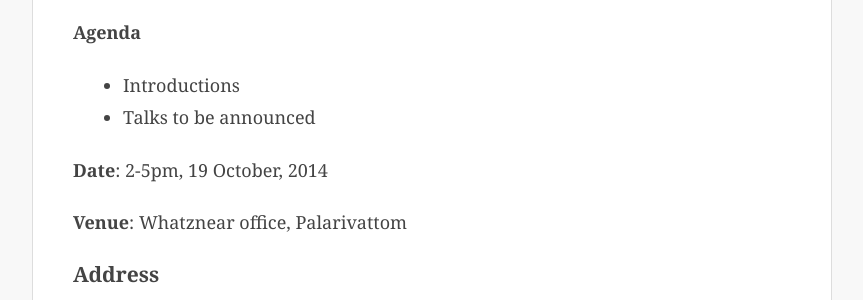
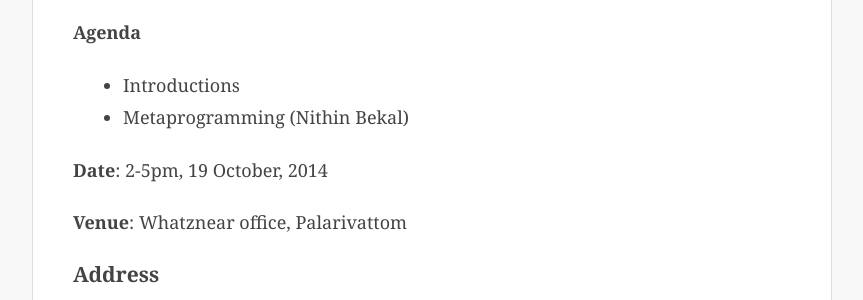
Before and after one commit to krug/krug.github.io, a Jekyll site: the page built from _posts/2014-10-19-oct-2014-kochi-meetup.md, in a window 1280 px wide. Shown: the part 215-515 px from the top of the page, without its empty margins (208-1071 px from the left). Built offline with Jekyll 4.4.1, drawn with Linux system fonts in a browser that asks for light colours.

Commit message:
List talk

```diff
--- a/_posts/2014-10-19-oct-2014-kochi-meetup.md
+++ b/_posts/2014-10-19-oct-2014-kochi-meetup.md
@@ -10,7 +10,7 @@
 # Agenda
 
 * Introductions
-* Talks to be announced
+* Metaprogramming (Nithin Bekal)
 
 **Date**: 2-5pm, 19 October, 2014
 
```
